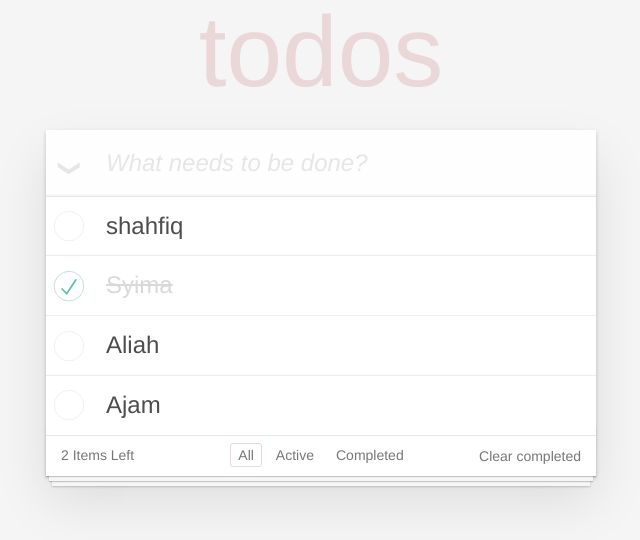
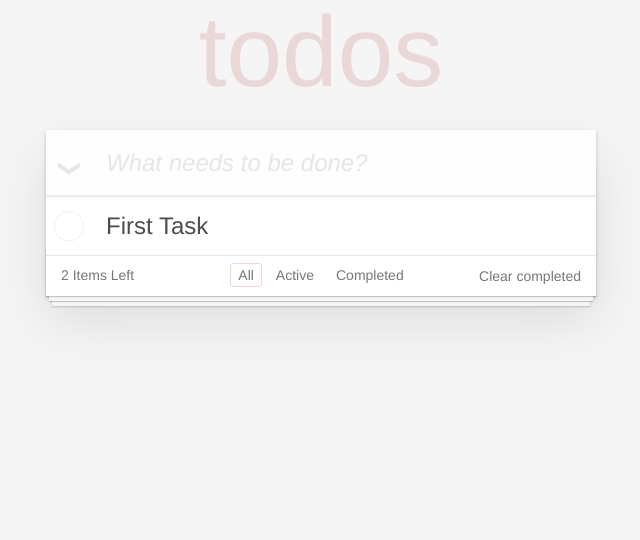
Before and after one commit to Gr3gg0r/react-todo, a React (Create React App) app: page / in a window 1280 px wide. Shown: the top 540 px of the page, without its empty margins (319-959 px from the left). Built offline with nearby package versions, Linux system fonts and the light colour scheme.

Commit message:
Seperate listview into new component

```diff
--- a/src/App.js
+++ b/src/App.js
@@ -1,5 +1,7 @@
+
 import "./App.css";
 import React from "react";
+import ListItem from "./Component/ListItem";
 
 class App extends React.Component {
   constructor(props) {
@@ -8,19 +10,7 @@ class App extends React.Component {
     this.state = {
       items: [
         {
-          title: "shahfiq",
-          completed: false,
-        },
-        {
-          title: "Syima",
-          completed: true,
-        },
-        {
-          title: "Aliah",
-          completed: false,
-        },
-        {
-          title: "Ajam",
+          title: "First Task",
           completed: false,
         },
       ],
@@ -122,12 +112,12 @@ class App extends React.Component {
   /**
    * Handle the todo check box.
    *
-   * @param {Event} event
+   * @param {bool} checked
    * @param {number} key
    */
-  checkComplete(event, key) {
+  checkComplete(checked, key) {
     const items = this.state.items;
-    items[key].completed = event.target.checked;
+    items[key].completed = checked;
     this.setState({
       items: items,
       filterItems:items,
@@ -149,23 +139,9 @@ class App extends React.Component {
 
   render() {
 
-    const listItem = this.state.filterItems.map((item, key) => {
+    const listItem = this.state.items.map((item, key) => {
       return (
-        <li key={key} className={item.completed ? "completed" : ""}>
-          <div className="view">
-            <input
-              className="toggle"
-              type="checkbox"
-              checked={item.completed}
-              onChange={(e) => this.checkComplete(e, key)}
-            />
-            <label>{item.title}</label>
-            <button
-              className="destroy"
-              onClick={() => this.removeItem(key)}
-            ></button>
-          </div>
-        </li>
+        <ListItem id={key} item={item} checkComplete={(checked,id) => this.checkComplete(checked,id)} removeItem={(id)=>this.removeItem(id)}/>
       );
     });
 
--- /dev/null
+++ b/src/Component/ListItem.js
@@ -0,0 +1,40 @@
+import React from 'react';
+
+class ListItem extends React.Component {
+    constructor(props){
+        super(props);
+
+        this.handleChange = this.handleChange.bind(this);
+        this.handleClick = this.handleClick.bind(this);
+    }
+
+    handleChange(e){
+        this.props.checkComplete(e.target.checked,this.props.id);
+    }
+
+    handleClick(){
+        this.props.removeItem(this.props.id);
+    }
+
+    render() {
+        return (
+            <li data-id={this.props.id} className={this.props.item.completed ? "completed" : ""}>
+          <div className="view">
+            <input
+              className="toggle"
+              type="checkbox"
+              checked={this.props.item.completed}
+              onChange={this.handleChange}
+            />
+            <label>{this.props.item.title}</label>
+            <button
+              className="destroy"
+              onClick={() => this.handleClick()}
+            ></button>
+          </div>
+        </li>
+        );
+    }
+}
+
+export default ListItem;
```
Also changed, not shown: 1 other file (tests, documents, lock files or other folders).
